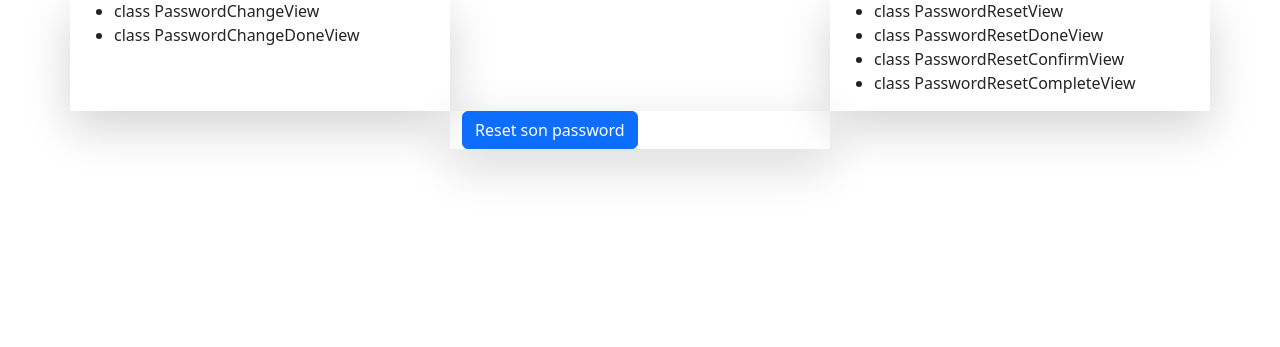
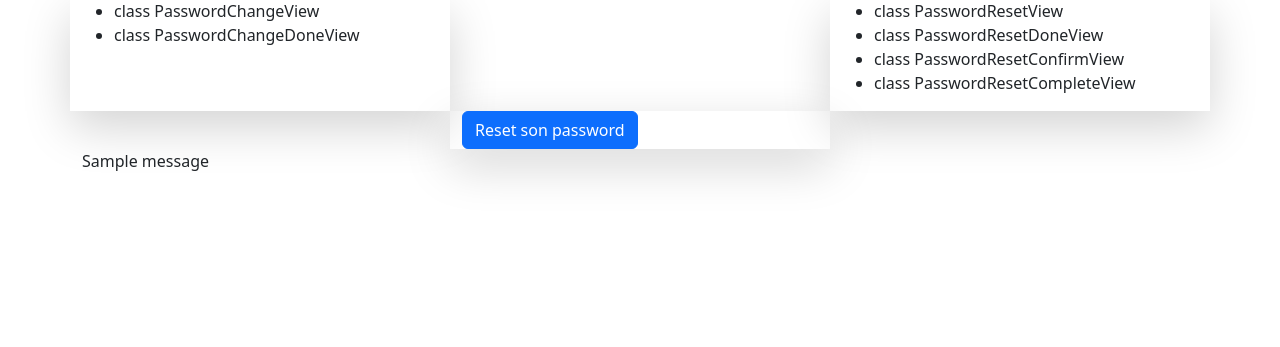
Before and after one commit to gabigab117/manage-users-password, a Django app: page / in a window 1280 px wide. Shown: the part 177-524 px from the top of the page. Run offline with Django 5.2, Linux system fonts and the light colour scheme; tables that the repository leaves empty hold one stand-in row (values such as "Sample post"); one stand-in notice (Sample message) is shown.

Commit message:
add messages in base template

```diff
--- a/templates/base.html
+++ b/templates/base.html
@@ -4,13 +4,15 @@
     <meta charset="utf-8">
     <meta name="viewport" content="width=device-width, initial-scale=1">
     <title>{% block title %}{% endblock %}</title>
-    <link href="https://cdn.jsdelivr.net/npm/bootstrap@5.3.3/dist/css/bootstrap.min.css" rel="stylesheet" integrity="sha384-QWTKZyjpPEjISv5WaRU9OFeRpok6YctnYmDr5pNlyT2bRjXh0JMhjY6hW+ALEwIH" crossorigin="anonymous">
+    <link href="https://cdn.jsdelivr.net/npm/bootstrap@5.3.3/dist/css/bootstrap.min.css" rel="stylesheet"
+          integrity="sha384-QWTKZyjpPEjISv5WaRU9OFeRpok6YctnYmDr5pNlyT2bRjXh0JMhjY6hW+ALEwIH" crossorigin="anonymous">
 </head>
 <body>
 <nav class="navbar navbar-expand-lg bg-body-tertiary mb-5 shadow-lg">
     <div class="container-fluid">
         <a class="navbar-brand" href="#">Navbar</a>
-    <button class="navbar-toggler" type="button" data-bs-toggle="collapse" data-bs-target="#navbarNav" aria-controls="navbarNav" aria-expanded="false" aria-label="Toggle navigation">
+        <button class="navbar-toggler" type="button" data-bs-toggle="collapse" data-bs-target="#navbarNav"
+                aria-controls="navbarNav" aria-expanded="false" aria-label="Toggle navigation">
             <span class="navbar-toggler-icon"></span>
         </button>
         <div class="collapse navbar-collapse" id="navbarNav">
@@ -39,9 +41,20 @@
 </nav>
 
 
-
-
 {% block body %}{% endblock %}
-    <script src="https://cdn.jsdelivr.net/npm/bootstrap@5.3.3/dist/js/bootstrap.bundle.min.js" integrity="sha384-YvpcrYf0tY3lHB60NNkmXc5s9fDVZLESaAA55NDzOxhy9GkcIdslK1eN7N6jIeHz" crossorigin="anonymous"></script>
+<div class="container">
+    <div class="row">
+        <div class="col">
+            {% if messages %}
+            {% for message in messages %}
+            {{ message }}
+            {% endfor %}
+            {% endif %}
+        </div>
+    </div>
+</div>
+<script src="https://cdn.jsdelivr.net/npm/bootstrap@5.3.3/dist/js/bootstrap.bundle.min.js"
+        integrity="sha384-YvpcrYf0tY3lHB60NNkmXc5s9fDVZLESaAA55NDzOxhy9GkcIdslK1eN7N6jIeHz"
+        crossorigin="anonymous"></script>
 </body>
 </html>
```
Lines whose indentation alone changed are shown as unchanged.
